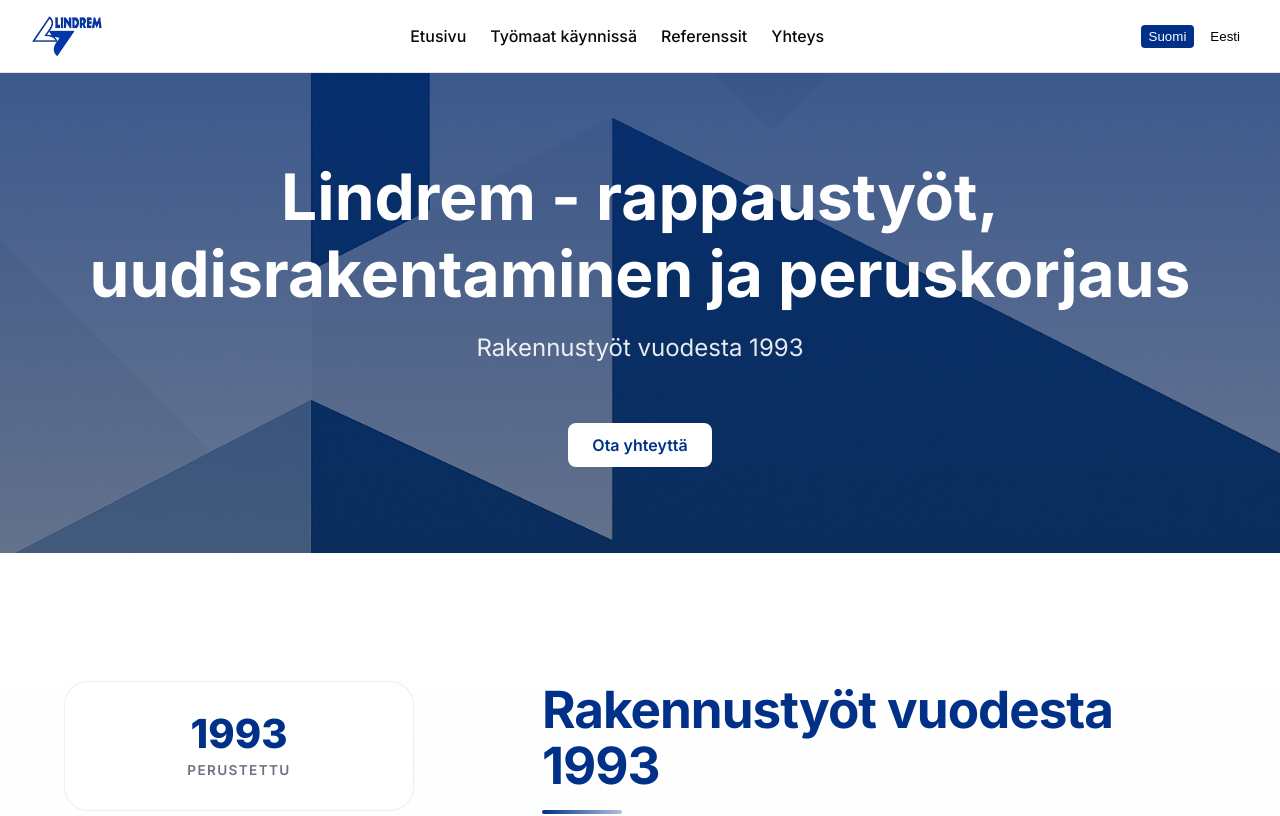
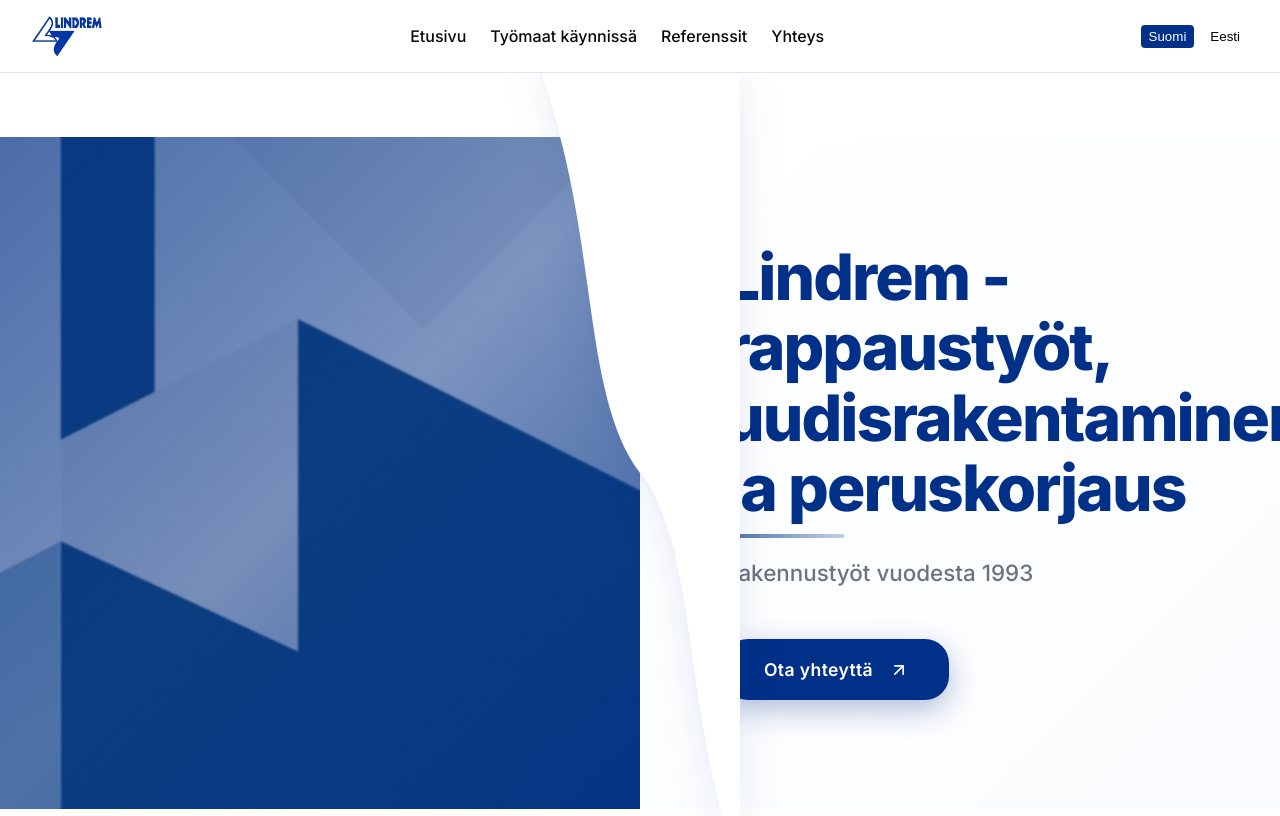
Before and after one commit to v0lliner/lindrem, a React (Create React App) app: page /fi in a window 1280 px wide. Shown: the top 816 px of the page. Built offline with nearby package versions, Linux system fonts and the light colour scheme.

Commit message:
Split Hero with Custom Path Separator

```diff
--- a/src/components/HeroSection.jsx
+++ b/src/components/HeroSection.jsx
@@ -12,35 +12,51 @@
   const t = useTranslation('home');
   const tLayout = useTranslation('layout');
   const contactPath = language === 'fi' ? `/${language}/yhteys` : `/${language}/kontakt`;
+
   return (
-    <section className="hero">
-      <div className="container">
-        <h1>{t('heroTitle')}</h1>
-        <p>{t('heroSubtitle')}</p>
-        <Link
-          to={contactPath}
-          style={{
-            display: 'inline-block',
-            marginTop: '2rem',
-            backgroundColor: '#fff',
-            color: 'var(--primary-color)',
-            padding: '0.75rem 1.5rem',
-            borderRadius: '0.5rem',
-            fontWeight: 600,
-            textDecoration: 'none',
-            transition: 'background-color 0.3s, color 0.3s',
-          }}
-          onMouseEnter={(e) => {
-            e.target.style.backgroundColor = 'var(--light-primary)';
-            e.target.style.color = 'var(--primary-color)';
-          }}
-          onMouseLeave={(e) => {
-            e.target.style.backgroundColor = '#fff';
-            e.target.style.color = 'var(--primary-color)';
-          }}
-        >
-          {tLayout('contactButton')}
-        </Link>
+    <section className="split-hero">
+      {/* Left Side - Image Background */}
+      <div className="hero-left">
+        <div className="hero-background-overlay"></div>
+      </div>
+
+      {/* Custom Path Separator */}
+      <div className="hero-separator">
+        <svg className="separator-path" viewBox="0 0 100 100" preserveAspectRatio="none">
+          <path
+            d="M0,0 C30,20 20,40 50,50 C80,60 70,80 100,100 L100,0 Z"
+            fill="white"
+            className="path-shape"
+          />
+          <path
+            d="M0,0 C30,20 20,40 50,50 C80,60 70,80 100,100 L100,0 Z"
+            fill="none"
+            stroke="rgba(0,48,135,0.1)"
+            strokeWidth="0.5"
+            className="path-outline"
+          />
+        </svg>
+      </div>
+
+      {/* Right Side - White Content */}
+      <div className="hero-right">
+        <div className="hero-content">
+          <div className="content-wrapper">
+            <h1 className="hero-title">{t('heroTitle')}</h1>
+            <p className="hero-subtitle">{t('heroSubtitle')}</p>
+            <Link to={contactPath} className="hero-cta-button">
+              <span className="button-content">
+                <span className="button-text">{tLayout('contactButton')}</span>
+                <div className="button-arrow">
+                  <svg width="20" height="20" viewBox="0 0 24 24" fill="none">
+                    <path d="M7 17L17 7M17 7H7M17 7V17" stroke="currentColor" strokeWidth="2" strokeLinecap="round" strokeLinejoin="round"/>
+                  </svg>
+                </div>
+              </span>
+              <div className="button-glow"></div>
+            </Link>
+          </div>
+        </div>
       </div>
     </section>
   );
--- a/src/styles.css
+++ b/src/styles.css
@@ -94,53 +94,276 @@
   padding: 4rem 0;
 }
 
-.hero {
+/* SPLIT HERO MASTERPIECE */
+.split-hero {
   position: relative;
-  min-height: 60vh;
+  min-height: 100vh;
+  display: flex;
+  align-items: stretch;
+  overflow: hidden;
+}
+
+.hero-left {
+  position: relative;
+  flex: 1;
   display: flex;
   align-items: center;
   justify-content: center;
-  color: #fff;
-  text-align: center;
-  overflow: hidden;
+  background-image: url('./assets/hero-bg.png');
+  background-size: cover;
+  background-position: center;
+  background-attachment: fixed;
 }
 
-.hero::before {
-  content: '';
+.hero-background-overlay {
   position: absolute;
   top: 0;
   left: 0;
   width: 100%;
   height: 100%;
-  background-image: url('./assets/hero-bg.png');
-  background-size: cover;
-  background-position: center;
-  filter: brightness(0.6);
-  z-index: -2;
+  background: linear-gradient(135deg, rgba(0, 48, 135, 0.7) 0%, rgba(0, 48, 135, 0.5) 50%, rgba(0, 48, 135, 0.8) 100%);
+  backdrop-filter: blur(1px);
 }
 
-.hero::after {
+.hero-separator {
+  position: absolute;
+  top: 0;
+  left: 50%;
+  width: 200px;
+  height: 100%;
+  transform: translateX(-50%);
+  z-index: 10;
+  pointer-events: none;
+}
+
+.separator-path {
+  width: 100%;
+  height: 100%;
+  filter: drop-shadow(0 0 20px rgba(0, 48, 135, 0.1));
+}
+
+.path-shape {
+  animation: pathFlow 8s ease-in-out infinite;
+  transform-origin: center;
+}
+
+.path-outline {
+  animation: pathGlow 6s ease-in-out infinite;
+}
+
+@keyframes pathFlow {
+  0%, 100% {
+    d: path("M0,0 C30,20 20,40 50,50 C80,60 70,80 100,100 L100,0 Z");
+  }
+  33% {
+    d: path("M0,0 C25,25 25,35 45,55 C75,65 75,75 100,100 L100,0 Z");
+  }
+  66% {
+    d: path("M0,0 C35,15 15,45 55,45 C85,55 65,85 100,100 L100,0 Z");
+  }
+}
+
+@keyframes pathGlow {
+  0%, 100% { opacity: 0.3; }
+  50% { opacity: 0.8; }
+}
+
+.hero-right {
+  position: relative;
+  flex: 1;
+  background: linear-gradient(135deg, rgba(255, 255, 255, 1) 0%, rgba(250, 252, 255, 1) 100%);
+  display: flex;
+  align-items: center;
+  justify-content: center;
+}
+
+.hero-content {
+  position: relative;
+  z-index: 5;
+  width: 100%;
+  max-width: 600px;
+  padding: 4rem;
+}
+
+.content-wrapper {
+  animation: contentSlideIn 1.2s ease-out;
+}
+
+@keyframes contentSlideIn {
+  from {
+    opacity: 0;
+    transform: translateX(50px);
+  }
+  to {
+    opacity: 1;
+    transform: translateX(0);
+  }
+}
+
+.hero-title {
+  font-size: clamp(2.5rem, 5vw, 4rem);
+  font-weight: 800;
+  color: var(--primary-color);
+  line-height: 1.1;
+  letter-spacing: -0.03em;
+  margin: 0 0 2rem 0;
+  position: relative;
+}
+
+.hero-title::after {
   content: '';
+  position: absolute;
+  bottom: -15px;
+  left: 0;
+  width: 120px;
+  height: 4px;
+  background: linear-gradient(90deg, var(--primary-color) 0%, rgba(0, 48, 135, 0.3) 100%);
+  border-radius: 2px;
+  animation: titleAccent 2s ease-in-out infinite;
+}
+
+@keyframes titleAccent {
+  0%, 100% { opacity: 0.7; transform: scaleX(1); }
+  50% { opacity: 1; transform: scaleX(1.1); }
+}
+
+.hero-subtitle {
+  font-size: clamp(1.1rem, 2vw, 1.4rem);
+  color: var(--muted-color);
+  line-height: 1.6;
+  margin: 0 0 3rem 0;
+  font-weight: 500;
+}
+
+.hero-cta-button {
+  position: relative;
+  display: inline-block;
+  text-decoration: none;
+  background: var(--primary-color);
+  color: white;
+  border-radius: 1.5rem;
+  padding: 0;
+  overflow: hidden;
+  transition: all 0.4s cubic-bezier(0.4, 0, 0.2, 1);
+  box-shadow: 0 10px 30px rgba(0, 48, 135, 0.3);
+}
+
+.hero-cta-button:hover {
+  transform: translateY(-4px);
+  box-shadow: 0 20px 40px rgba(0, 48, 135, 0.4);
+}
+
+.hero-cta-button:hover .button-arrow {
+  transform: translateX(8px);
+}
+
+.hero-cta-button:hover .button-glow {
+  opacity: 1;
+  transform: scale(1.1);
+}
+
+.button-content {
+  position: relative;
+  display: flex;
+  align-items: center;
+  gap: 1rem;
+  padding: 1.25rem 2.5rem;
+  z-index: 2;
+}
+
+.button-text {
+  font-size: 1.1rem;
+  font-weight: 600;
+  letter-spacing: 0.02em;
+}
+
+.button-arrow {
+  transition: transform 0.4s cubic-bezier(0.4, 0, 0.2, 1);
+  display: flex;
+  align-items: center;
+}
+
+.button-glow {
   position: absolute;
   top: 0;
   left: 0;
   width: 100%;
   height: 100%;
-  background: linear-gradient(180deg, rgba(0, 48, 135, 0.6), rgba(0, 48, 135, 0.3));
-  z-index: -1;
+  background: linear-gradient(135deg, rgba(255, 255, 255, 0.2) 0%, rgba(255, 255, 255, 0.1) 100%);
+  opacity: 0;
+  transition: all 0.4s ease;
+  z-index: 1;
 }
 
-.hero h1 {
-  font-size: clamp(2rem, 4vw + 1rem, 4rem);
-  margin: 0;
-  line-height: 1.2;
-  font-weight: 700;
+/* Responsive Design for Split Hero */
+@media (max-width: 1024px) {
+  .split-hero {
+    flex-direction: column;
+    min-height: 80vh;
+  }
+
+  .hero-left {
+    min-height: 40vh;
+    background-attachment: scroll;
+  }
+
+  .hero-right {
+    min-height: 40vh;
+  }
+
+  .hero-separator {
+    display: none;
+  }
+
+  .hero-content {
+    padding: 3rem 2rem;
+  }
 }
 
-.hero p {
-  font-size: clamp(1rem, 1.5vw + 0.5rem, 1.5rem);
-  margin-top: 1rem;
-  opacity: 0.9;
+@media (max-width: 768px) {
+  .split-hero {
+    min-height: 70vh;
+  }
+
+  .hero-left {
+    min-height: 35vh;
+  }
+
+  .hero-right {
+    min-height: 35vh;
+  }
+
+  .hero-content {
+    padding: 2rem 1.5rem;
+    max-width: 100%;
+  }
+
+  .hero-title {
+    margin-bottom: 1.5rem;
+  }
+
+  .hero-subtitle {
+    margin-bottom: 2rem;
+  }
+
+  .button-content {
+    padding: 1rem 2rem;
+    gap: 0.75rem;
+  }
+
+  .button-text {
+    font-size: 1rem;
+  }
+}
+
+@media (max-width: 480px) {
+  .hero-content {
+    padding: 1.5rem 1rem;
+  }
+
+  .button-content {
+    padding: 0.875rem 1.5rem;
+  }
 }
 
 .section-title {
```
